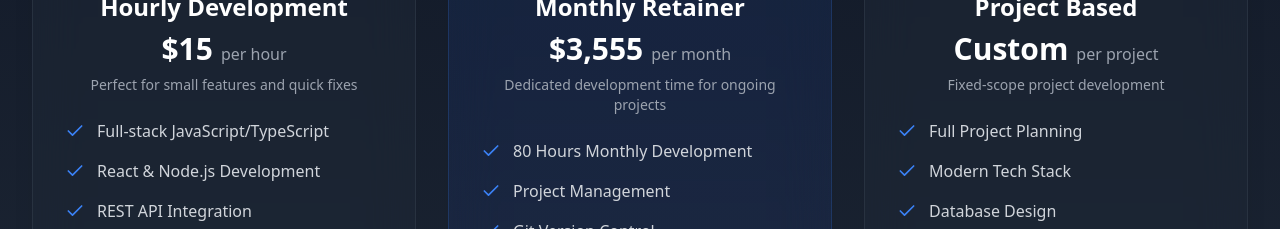
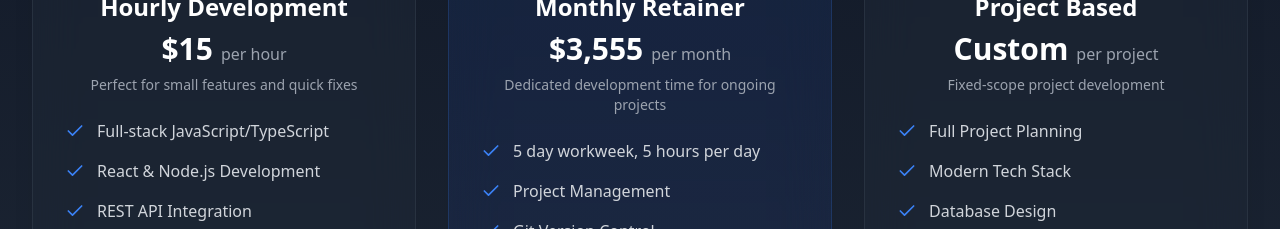
Before and after one commit to idbmannaf/mannaf, a React (Vite) app: page / in a window 1280 px wide. Shown: the part 5300-5529 px from the top of the page. Built offline with nearby package versions, Linux system fonts and the light colour scheme.

Commit message:
Update Pricing.jsx

```diff
--- a/src/components/Pricing.jsx
+++ b/src/components/Pricing.jsx
@@ -25,7 +25,7 @@ const pricingPlans = [
     period: "per month",
     description: "Dedicated development time for ongoing projects",
     features: [
-      "80 Hours Monthly Development",
+      "5 day workweek, 5 hours per day",
       "Project Management",
       "Git Version Control",
       "Frontend & Backend Work",
```
